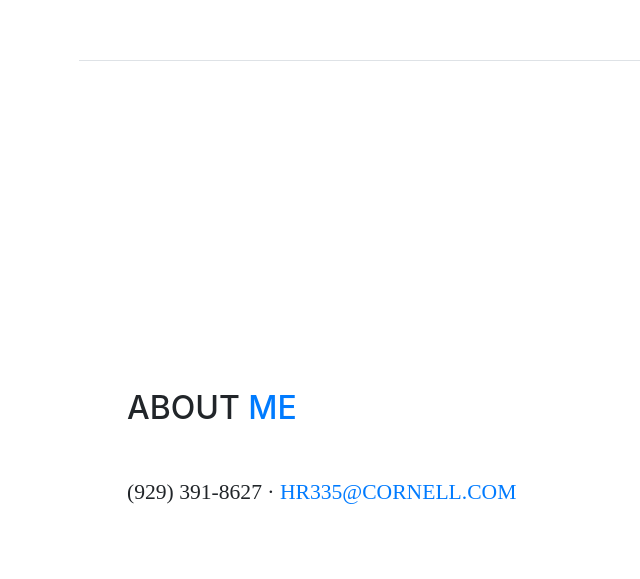
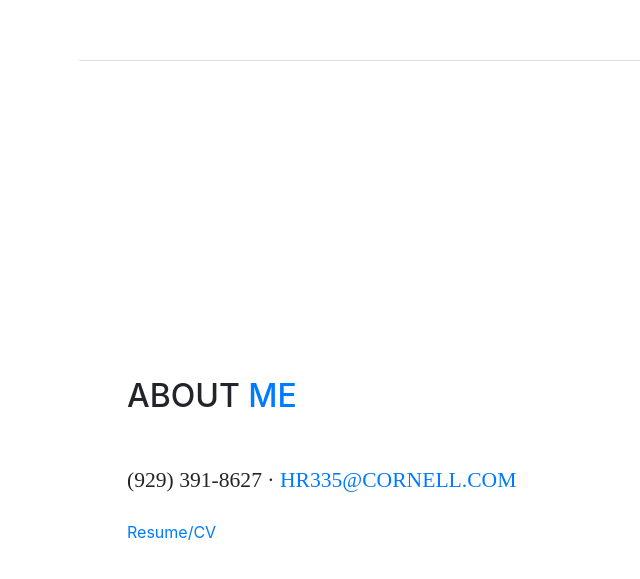
Before and after one commit to rh443453518/rh443453518.github.io, a website with bundled scripts: page index.html in a window 1280 px wide. Shown: the part 3139-3718 px from the top of the page, without its empty margins (193-833 px from the left). Built offline with nearby package versions, Linux system fonts and the light colour scheme; a web font is replaced by a local one.

Commit message:
file pdf

```diff
--- a/index.html
+++ b/index.html
@@ -239,6 +239,8 @@
           </h2>
           <div class="subheading mb-4">(929) 391-8627 · <a href="mailto:hr335@cornell.com">hr335@cornell.com</a></div>
 
+          <a href="file/ResumeCV_HaoRong_application.pdf" target="_blank">Resume/CV</a>
+
 
 <!--
           <div class="resume-item d-flex flex-column flex-md-row mb-5">
```
Also changed, not shown: 2 other files.
